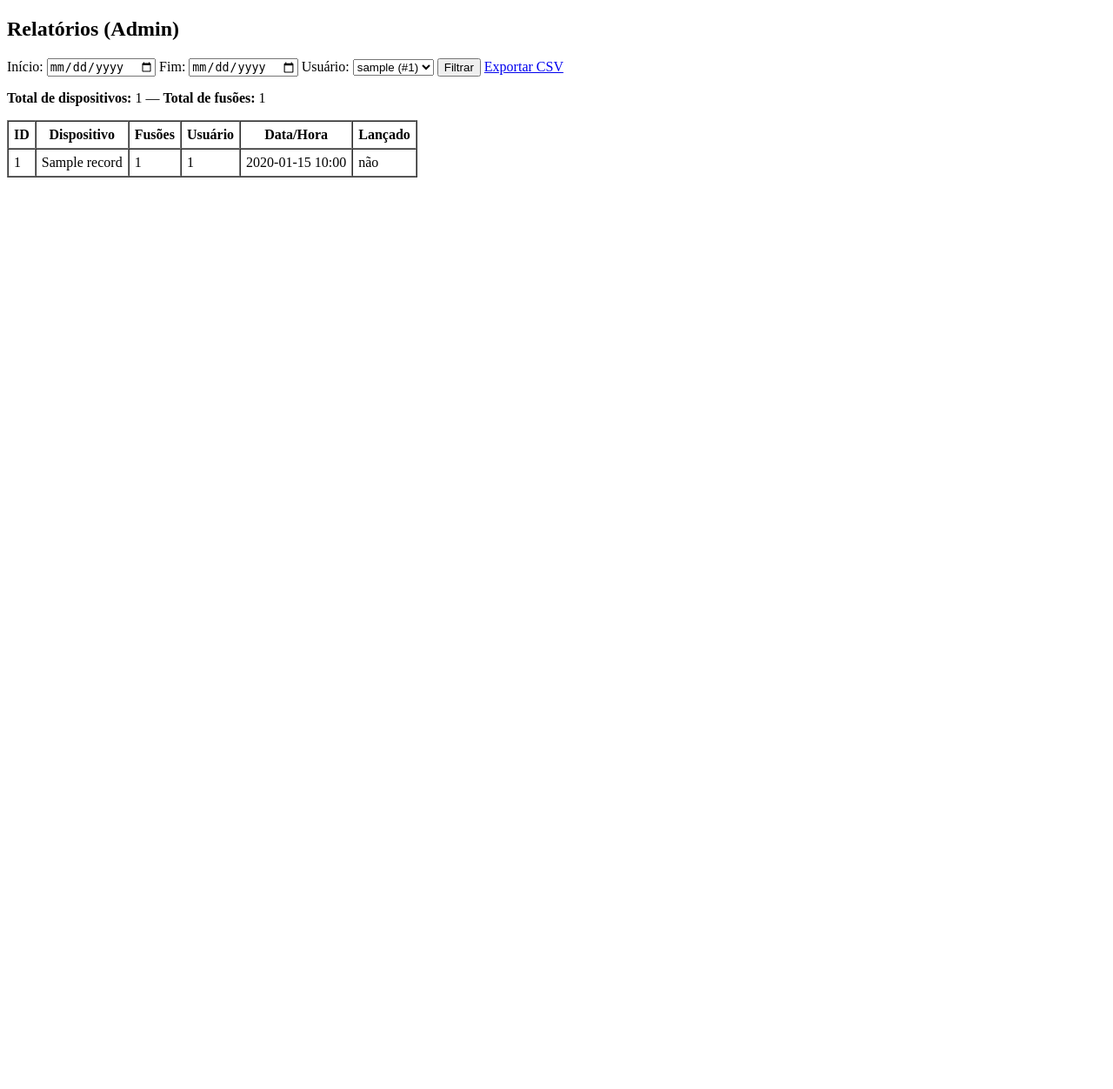
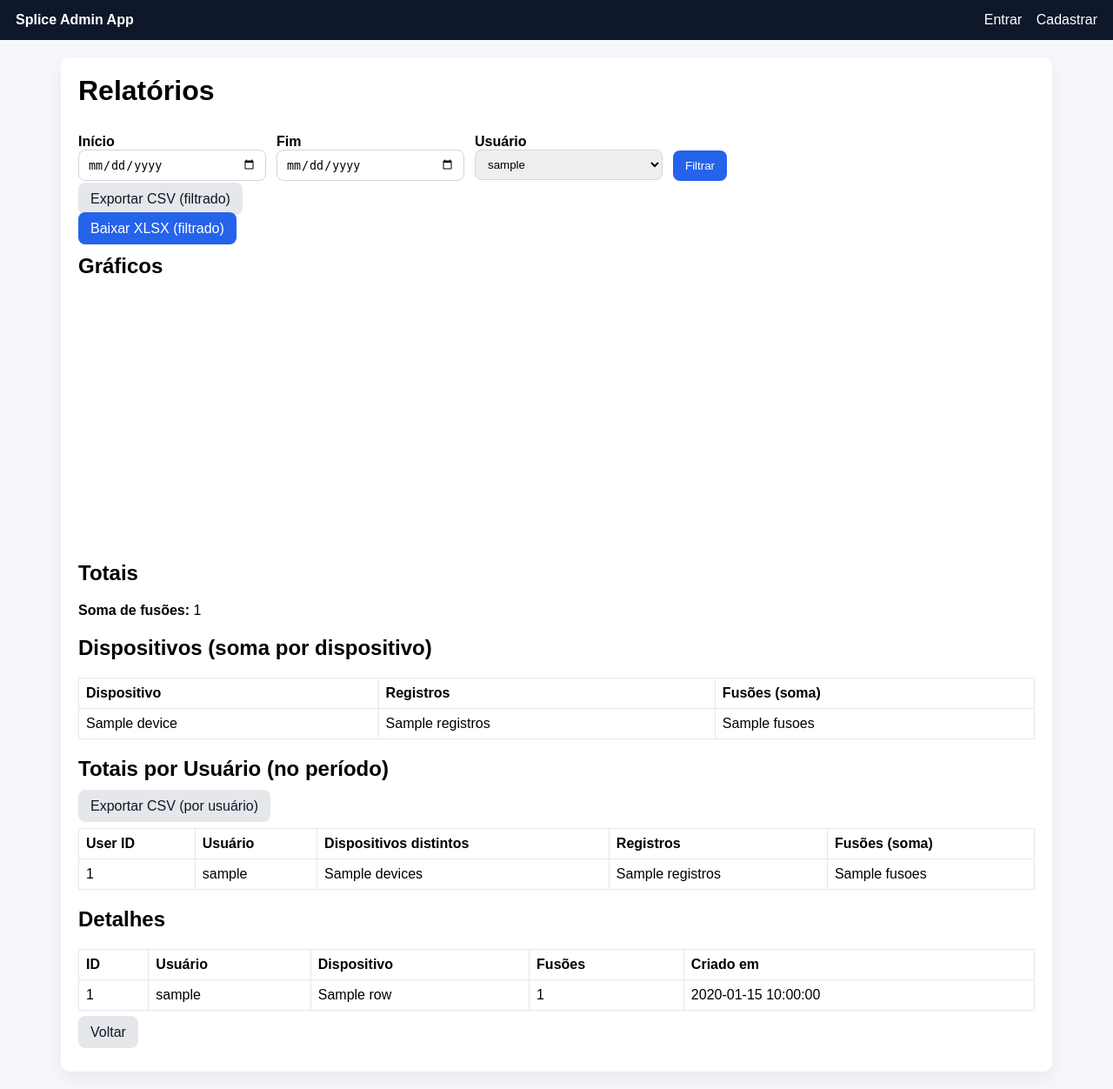
Before and after one commit to btambalo-dotcom/Splice-teste, a Flask app: template templates/admin_reports.html in a window 1280 px wide. Shown: the whole page at 87% size. Before the commit the page ends 204 px from the top, so only its background shows below. Run offline with Flask 3, Linux system fonts and the light colour scheme; the template is opened without the code that fills it: most values are stand-ins (such as "Sample title", 1, 10 or a date in 2020).

Commit message:
Add files via upload

```diff
--- a/templates/admin_reports.html
+++ b/templates/admin_reports.html
@@ -1,28 +1,135 @@
-<!doctype html><title>Relatórios</title>
-<h2>Relatórios (Admin)</h2>
-<form method="get" action="/reports">
-  Início: <input type="date" name="start" value="{{ start }}">
-  Fim: <input type="date" name="end" value="{{ end }}">
-  Usuário: <select name="user_id">
-    <option value="">Todos</option>
+{% extends "base.html" %}
+{% block title %}Admin - Relatórios{% endblock %}
+{% block content %}
+<h1>Relatórios</h1>
+
+<form method="get" action="{{ url_for('admin_reports') }}">
+  <div style="display:grid; grid-template-columns: repeat(4, minmax(140px,1fr)); gap:12px; max-width:900px;">
+    <div>
+      <label>Início</label>
+      <input type="date" name="start" value="{{ start }}">
+    </div>
+    <div>
+      <label>Fim</label>
+      <input type="date" name="end" value="{{ end }}">
+    </div>
+    <div>
+      <label>Usuário</label>
+      <select name="user_id">
+        <option value="">-- Todos --</option>
         {% for u in users %}
-      <option value="{{ u.id }}" {% if user_id and user_id|int == u.id %}selected{% endif %}>{{ u.username }} (#{{u.id}})</option>
+          <option value="{{ u.id }}" {% if selected_user_id == u.id %}selected{% endif %}>{{ u.username }}</option>
         {% endfor %}
       </select>
-  <button type="submit">Filtrar</button>
-  <a href="/reports/export?start={{ start }}&end={{ end }}&user_id={{ user_id }}">Exportar CSV</a>
+    </div>
+    <div style="align-self:end;">
+      <button class="btn" type="submit">Filtrar</button>
+    </div>
+  </div>
 </form>
-<p><b>Total de dispositivos:</b> {{ total_devices }} — <b>Total de fusões:</b> {{ total_fusions }}</p>
-<table border="1" cellpadding="6" cellspacing="0">
-  <tr><th>ID</th><th>Dispositivo</th><th>Fusões</th><th>Usuário</th><th>Data/Hora</th><th>Lançado</th></tr>
-  {% for r in records %}
+
+<p style="margin-top:12px;">
+  <a class="btn secondary" href="{{ url_for('admin_reports_csv', start=start, end=end, user_id=selected_user_id) }}" target="_blank">Exportar CSV (filtrado)</a>
+</p>
+<p style="margin-top:8px;">
+  <a class="btn" href="{{ url_for('admin_reports_xlsx', start=start, end=end, user_id=selected_user_id) }}" target="_blank">Baixar XLSX (filtrado)</a>
+</p>
+
+<h2>Gráficos</h2>
+<div style="max-width:980px;">
+  <canvas id="chartByDay" height="120"></canvas>
+</div>
+<div style="max-width:980px; margin-top:18px;">
+  <canvas id="chartByDevice" height="140"></canvas>
+</div>
+<script src="https://cdn.jsdelivr.net/npm/chart.js"></script>
+<script>
+async function loadCharts() {
+  const params = new URLSearchParams(window.location.search);
+  const res = await fetch(`/admin/reports_data.json?${params.toString()}`);
+  const data = await res.json();
+
+  const byDayLabels = data.by_day.map(x => x.date);
+  const byDayValues = data.by_day.map(x => x.sum);
+
+  const ctx1 = document.getElementById('chartByDay').getContext('2d');
+  new Chart(ctx1, {
+    type: 'line',
+    data: { labels: byDayLabels, datasets: [{ label: 'Fusões por dia', data: byDayValues }] },
+    options: { responsive: true, maintainAspectRatio: false }
+  });
+
+  const byDeviceLabels = data.by_device.map(x => x.device_name);
+  const byDeviceValues = data.by_device.map(x => x.sum);
+  const ctx2 = document.getElementById('chartByDevice').getContext('2d');
+  new Chart(ctx2, {
+    type: 'bar',
+    data: { labels: byDeviceLabels, datasets: [{ label: 'Fusões por dispositivo', data: byDeviceValues }] },
+    options: { indexAxis: 'y', responsive: true, maintainAspectRatio: false }
+  });
+}
+loadCharts();
+</script>
+
+<h2>Totais</h2>
+<p><strong>Soma de fusões:</strong> {{ total_fusions }}</p>
+
+<h2>Dispositivos (soma por dispositivo)</h2>
+{% if devices %}
+  <table class="table">
+    <tr><th>Dispositivo</th><th>Registros</th><th>Fusões (soma)</th></tr>
+    {% for d in devices %}
       <tr>
-    <td>{{ r.id }}</td>
-    <td>{{ r.name }}</td>
-    <td>{{ r.fusion_count }}</td>
-    <td>{{ r.user_id }}</td>
-    <td>{{ r.timestamp.strftime("%Y-%m-%d %H:%M") }}</td>
-    <td>{{ "sim" if r.released else "não" }}</td>
+        <td>{{ d.device_name }}</td>
+        <td>{{ d.registros }}</td>
+        <td>{{ d.fusoes }}</td>
       </tr>
     {% endfor %}
   </table>
+{% else %}
+  <p>Nenhum dispositivo no filtro.</p>
+{% endif %}
+
+<h2>Totais por Usuário (no período)</h2>
+<p>
+  <a class="btn secondary" href="{{ url_for('admin_reports_users_csv', start=start, end=end, user_id=selected_user_id) }}" target="_blank">
+    Exportar CSV (por usuário)
+  </a>
+</p>
+{% if users_summary %}
+  <table class="table">
+    <tr><th>User ID</th><th>Usuário</th><th>Dispositivos distintos</th><th>Registros</th><th>Fusões (soma)</th></tr>
+    {% for u in users_summary %}
+      <tr>
+        <td>{{ u.id }}</td>
+        <td>{{ u.username }}</td>
+        <td>{{ u.devices }}</td>
+        <td>{{ u.registros }}</td>
+        <td>{{ u.fusoes }}</td>
+      </tr>
+    {% endfor %}
+  </table>
+{% else %}
+  <p>Sem dados para este período/filtro.</p>
+{% endif %}
+
+<h2>Detalhes</h2>
+{% if rows %}
+  <table class="table">
+    <tr><th>ID</th><th>Usuário</th><th>Dispositivo</th><th>Fusões</th><th>Criado em</th></tr>
+    {% for r in rows %}
+      <tr>
+        <td>{{ r.id }}</td>
+        <td>{{ r.username }}</td>
+        <td>{{ r.device_name }}</td>
+        <td>{{ r.fusion_count }}</td>
+        <td>{{ r.created_at }}</td>
+      </tr>
+    {% endfor %}
+  </table>
+{% else %}
+  <p>Sem registros para o filtro selecionado.</p>
+{% endif %}
+
+<p style="margin-top:16px;"><a class="btn secondary" href="{{ url_for('admin_home') }}">Voltar</a></p>
+{% endblock %}
--- a/templates/login.html
+++ b/templates/login.html
@@ -1,7 +1,15 @@
-<!doctype html><title>Login</title>
-<h2>Entrar</h2>
+{% extends "base.html" %}
+{% block title %}Entrar{% endblock %}
+{% block content %}
+<h1>Entrar</h1>
 <form method="post">
-  <input name="username" placeholder="Usuário">
-  <input name="password" type="password" placeholder="Senha">
-  <button type="submit">Entrar</button>
+  <label>Usuário</label>
+  <input type="text" name="username" required>
+  <label>Senha</label>
+  <input type="password" name="password" required>
+  <div style="margin-top:12px;">
+    <button class="btn" type="submit">Entrar</button>
+    <a class="btn secondary" href="{{ url_for('register') }}">Cadastrar</a>
+  </div>
 </form>
+{% endblock %}
```
Lines whose indentation alone changed are shown as unchanged.
